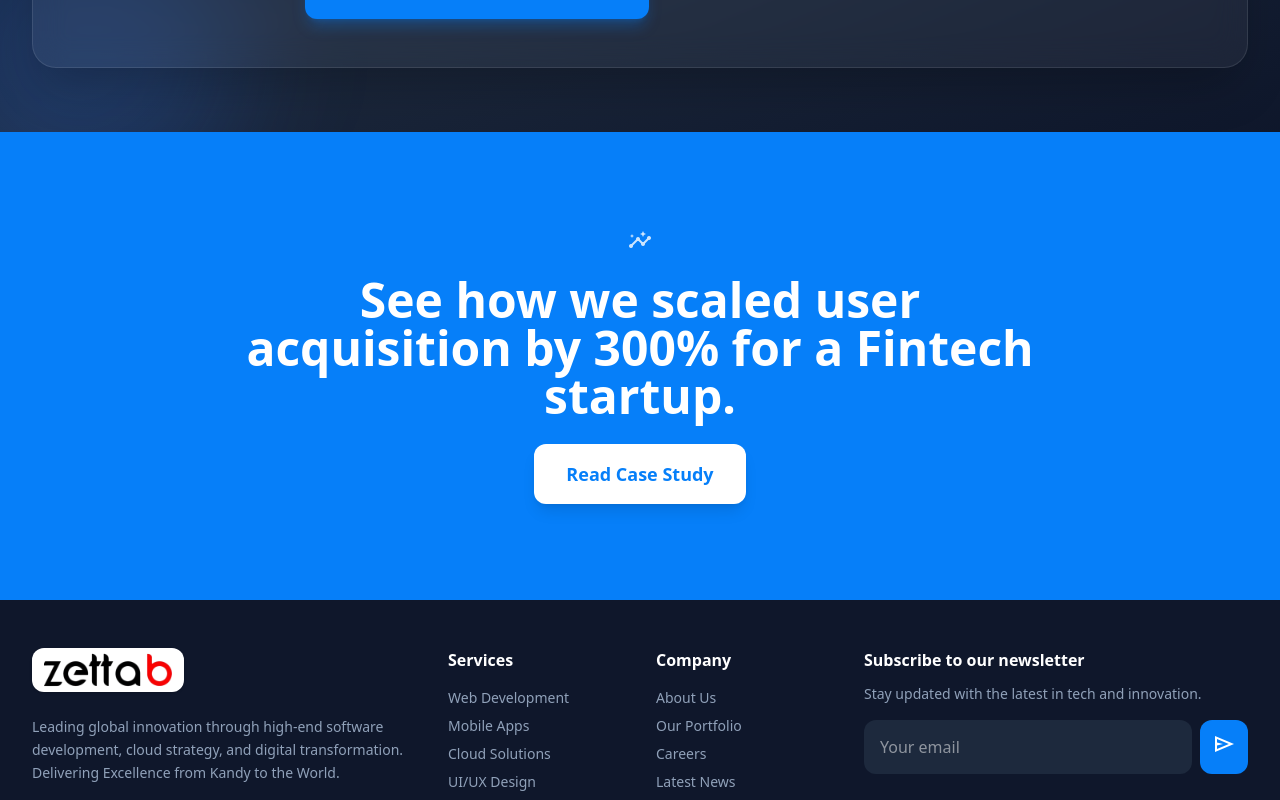
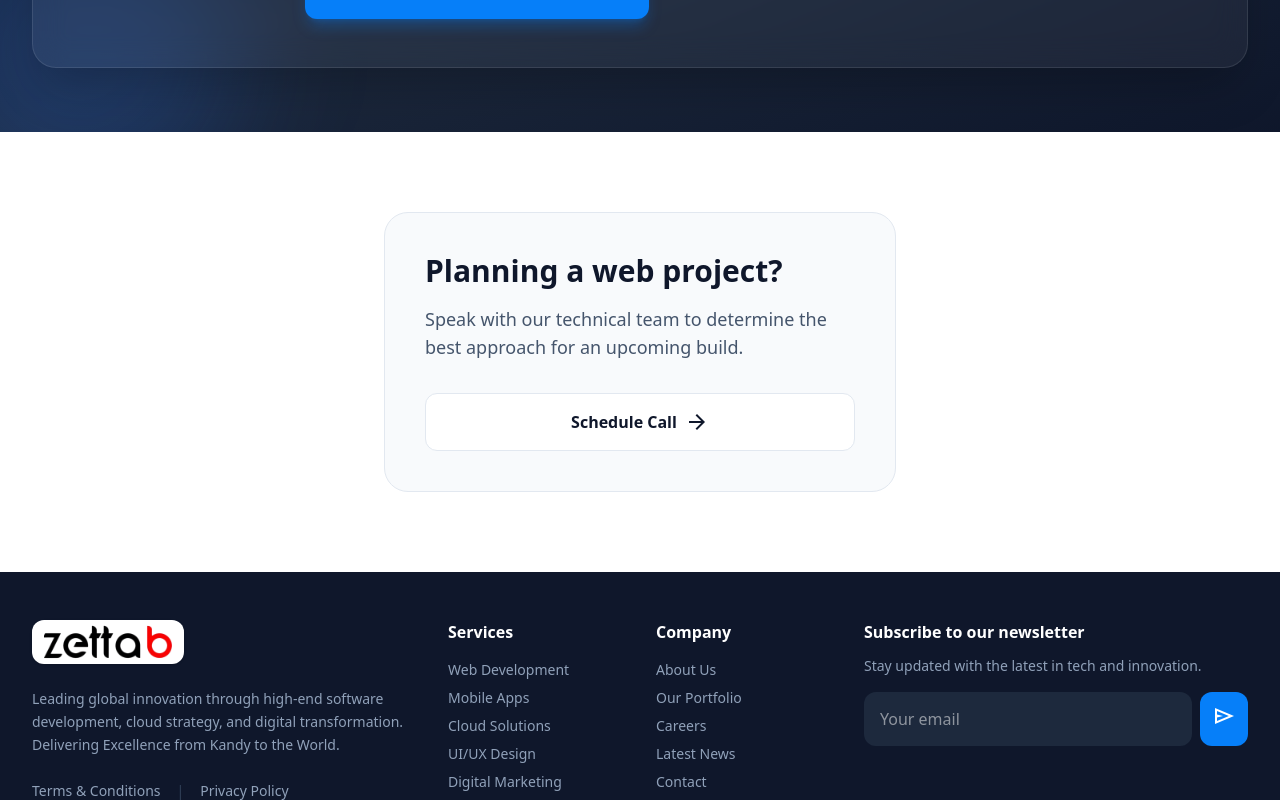
Before and after one commit to UnlimitedCollection/ZettaBSite, a Next.js app: page /digital-marketing in a window 1280 px wide. Shown: the part 2453-3253 px from the top of the page. Built offline with nearby package versions, Linux system fonts and the light colour scheme.

Commit message:
feat: replace case study CTA with project planning CTA on all service pages

```diff
--- a/src/app/cloud-deployments/page.tsx
+++ b/src/app/cloud-deployments/page.tsx
@@ -117,15 +117,6 @@ export default function CloudDeploymentsPage() {
                                 <span className="px-4 py-2 bg-slate-800 rounded-full text-sm font-semibold">Datadog / Prometheus</span>
                             </div>
                         </div>
-
-                        {/* Contact CTA Box */}
-                        <div className="p-8 bg-slate-50 rounded-3xl border border-slate-200">
-                            <h4 className="font-bold text-2xl mb-4">Is your infrastructure holding you back?</h4>
-                            <p className="text-slate-600 mb-6">Let's audit your current setup and identify areas to improve security, lower costs, and increase velocity.</p>
-                            <Link href="/contact" className="w-full flex items-center justify-center gap-2 px-6 py-4 bg-white text-slate-900 border border-slate-200 rounded-xl font-bold hover:border-primary transition-colors">
-                                Schedule Audit <span className="material-symbols-outlined text-sm">arrow_forward</span>
-                            </Link>
-                        </div>
                     </div>
 
                 </div>
@@ -138,14 +129,16 @@ export default function CloudDeploymentsPage() {
                 pdfUrl="/whitepapers/Cloud-Migration.pdf"
             />
 
-            {/* Related Case Study / Banner */}
-            <section className="py-24 bg-primary text-white text-center">
-                <div className="max-w-4xl mx-auto px-4 sm:px-6 lg:px-8">
-                    <span className="material-symbols-outlined text-5xl mb-6 opacity-80">insights</span>
-                    <h2 className="text-3xl md:text-5xl font-black mb-6">Read how we reduced AWS costs by 40% for a SaaS provider.</h2>
-                    <Link href="/case-studies" className="inline-flex items-center gap-2 px-8 py-4 bg-white text-primary rounded-xl font-bold text-lg hover:bg-slate-50 transition-colors shadow-lg">
-                        Read Case Study
-                    </Link>
+            {/* Global Contact CTA Box */}
+            <section className="py-20 bg-white">
+                <div className="max-w-xl mx-auto px-4 sm:px-6 lg:px-8">
+                    <div className="p-8 md:p-10 bg-slate-50 rounded-3xl border border-slate-200">
+                        <h2 className="font-bold text-3xl text-slate-900 mb-4">Planning a web project?</h2>
+                        <p className="text-lg text-slate-600 mb-8">Speak with our technical team to determine the best approach for an upcoming build.</p>
+                        <Link href="/contact" className="w-full flex items-center justify-center gap-2 px-6 py-4 bg-white text-slate-900 border border-slate-200 rounded-xl font-bold hover:border-primary transition-colors">
+                            Schedule Call <span className="material-symbols-outlined text-sm">arrow_forward</span>
+                        </Link>
+                    </div>
                 </div>
             </section>
         </main>
--- a/src/app/digital-marketing/page.tsx
+++ b/src/app/digital-marketing/page.tsx
@@ -118,15 +118,6 @@ export default function DigitalMarketingPage() {
                                 <span className="px-4 py-2 bg-slate-800 rounded-full text-sm font-semibold">Ahrefs</span>
                             </div>
                         </div>
-
-                        {/* Contact CTA Box */}
-                        <div className="p-8 bg-slate-50 rounded-3xl border border-slate-200">
-                            <h4 className="font-bold text-2xl mb-4">Need a Marketing Audit?</h4>
-                            <p className="text-slate-600 mb-6">Let's review your current campaigns and identify areas for immediate improvement.</p>
-                            <Link href="/contact" className="w-full flex items-center justify-center gap-2 px-6 py-4 bg-white text-slate-900 border border-slate-200 rounded-xl font-bold hover:border-primary transition-colors">
-                                Schedule Call <span className="material-symbols-outlined text-sm">arrow_forward</span>
-                            </Link>
-                        </div>
                     </div>
 
                 </div>
@@ -139,14 +130,16 @@ export default function DigitalMarketingPage() {
                 pdfUrl="/whitepapers/Digital-marketing.pdf"
             />
 
-            {/* Related Case Study / Banner */}
-            <section className="py-24 bg-primary text-white text-center">
-                <div className="max-w-4xl mx-auto px-4 sm:px-6 lg:px-8">
-                    <span className="material-symbols-outlined text-5xl mb-6 opacity-80">insights</span>
-                    <h2 className="text-3xl md:text-5xl font-black mb-6">See how we scaled user acquisition by 300% for a Fintech startup.</h2>
-                    <Link href="/case-studies" className="inline-flex items-center gap-2 px-8 py-4 bg-white text-primary rounded-xl font-bold text-lg hover:bg-slate-50 transition-colors shadow-lg">
-                        Read Case Study
-                    </Link>
+            {/* Global Contact CTA Box */}
+            <section className="py-20 bg-white">
+                <div className="max-w-xl mx-auto px-4 sm:px-6 lg:px-8">
+                    <div className="p-8 md:p-10 bg-slate-50 rounded-3xl border border-slate-200">
+                        <h2 className="font-bold text-3xl text-slate-900 mb-4">Planning a web project?</h2>
+                        <p className="text-lg text-slate-600 mb-8">Speak with our technical team to determine the best approach for an upcoming build.</p>
+                        <Link href="/contact" className="w-full flex items-center justify-center gap-2 px-6 py-4 bg-white text-slate-900 border border-slate-200 rounded-xl font-bold hover:border-primary transition-colors">
+                            Schedule Call <span className="material-symbols-outlined text-sm">arrow_forward</span>
+                        </Link>
+                    </div>
                 </div>
             </section>
         </main>
--- a/src/app/mobile-applications/page.tsx
+++ b/src/app/mobile-applications/page.tsx
@@ -117,15 +117,6 @@ export default function MobileApplicationsPage() {
                                 <span className="px-4 py-2 bg-slate-800 rounded-full text-sm font-semibold">Fastlane</span>
                             </div>
                         </div>
-
-                        {/* Contact CTA Box */}
-                        <div className="p-8 bg-slate-50 rounded-3xl border border-slate-200">
-                            <h4 className="font-bold text-2xl mb-4">Need to build a mobile product?</h4>
-                            <p className="text-slate-600 mb-6">Let's discuss the technical requirements and plot the roadmap to v1.0.</p>
-                            <Link href="/contact" className="w-full flex items-center justify-center gap-2 px-6 py-4 bg-white text-slate-900 border border-slate-200 rounded-xl font-bold hover:border-primary transition-colors">
-                                Schedule Call <span className="material-symbols-outlined text-sm">arrow_forward</span>
-                            </Link>
-                        </div>
                     </div>
 
                 </div>
@@ -138,14 +129,16 @@ export default function MobileApplicationsPage() {
                 pdfUrl="/whitepapers/Mobile-app-development.pdf"
             />
 
-            {/* Related Case Study / Banner */}
-            <section className="py-24 bg-primary text-white text-center">
-                <div className="max-w-4xl mx-auto px-4 sm:px-6 lg:px-8">
-                    <span className="material-symbols-outlined text-5xl mb-6 opacity-80">insights</span>
-                    <h2 className="text-3xl md:text-5xl font-black mb-6">See how we built a fintech app handling millions in daily volume.</h2>
-                    <Link href="/case-studies" className="inline-flex items-center gap-2 px-8 py-4 bg-white text-primary rounded-xl font-bold text-lg hover:bg-slate-50 transition-colors shadow-lg">
-                        Read Case Study
-                    </Link>
+            {/* Global Contact CTA Box */}
+            <section className="py-20 bg-white">
+                <div className="max-w-xl mx-auto px-4 sm:px-6 lg:px-8">
+                    <div className="p-8 md:p-10 bg-slate-50 rounded-3xl border border-slate-200">
+                        <h2 className="font-bold text-3xl text-slate-900 mb-4">Planning a web project?</h2>
+                        <p className="text-lg text-slate-600 mb-8">Speak with our technical team to determine the best approach for an upcoming build.</p>
+                        <Link href="/contact" className="w-full flex items-center justify-center gap-2 px-6 py-4 bg-white text-slate-900 border border-slate-200 rounded-xl font-bold hover:border-primary transition-colors">
+                            Schedule Call <span className="material-symbols-outlined text-sm">arrow_forward</span>
+                        </Link>
+                    </div>
                 </div>
             </section>
         </main>
--- a/src/app/services/page.tsx
+++ b/src/app/services/page.tsx
@@ -332,17 +332,14 @@ export default function ServicesPage() {
                 </div>
             </section>
 
-            {/* CTA */}
-            <section className="py-24 bg-primary text-white text-center">
-                <div className="max-w-3xl mx-auto px-4 sm:px-6 lg:px-8">
-                    <h2 className="text-4xl lg:text-5xl font-black mb-6">Need a custom solution not listed here?</h2>
-                    <p className="text-xl text-primary-light mb-10 opacity-90">
-                        Our engineering team thrives on unique challenges. Let's discuss your specific requirements.
-                    </p>
-                    <div className="flex flex-wrap justify-center gap-4">
-                        <Link href="#contact-modal" className="group inline-flex items-center justify-center gap-2 font-bold text-xl text-white hover:text-blue-200 transition-colors">
-                            Get in Touch
-                            <span className="transition-transform duration-300 group-hover:translate-x-1">&rarr;</span>
+            {/* Global Contact CTA Box */}
+            <section className="py-20 bg-white">
+                <div className="max-w-xl mx-auto px-4 sm:px-6 lg:px-8">
+                    <div className="p-8 md:p-10 bg-slate-50 rounded-3xl border border-slate-200">
+                        <h2 className="font-bold text-3xl text-slate-900 mb-4">Planning a web project?</h2>
+                        <p className="text-lg text-slate-600 mb-8">Speak with our technical team to determine the best approach for an upcoming build.</p>
+                        <Link href="/contact" className="w-full flex items-center justify-center gap-2 px-6 py-4 bg-white text-slate-900 border border-slate-200 rounded-xl font-bold hover:border-primary transition-colors">
+                            Schedule Call <span className="material-symbols-outlined text-sm">arrow_forward</span>
                         </Link>
                     </div>
                 </div>
--- a/src/app/software-development/page.tsx
+++ b/src/app/software-development/page.tsx
@@ -118,15 +118,6 @@ export default function SoftwareDevelopmentPage() {
                                 <span className="px-4 py-2 bg-slate-800 rounded-full text-sm font-semibold">Docker</span>
                             </div>
                         </div>
-
-                        {/* Contact CTA Box */}
-                        <div className="p-8 bg-slate-50 rounded-3xl border border-slate-200">
-                            <h4 className="font-bold text-2xl mb-4">Have specific technical requirements?</h4>
-                            <p className="text-slate-600 mb-6">Speak directly with an architect. We'll outline exactly how we'd approach building your system.</p>
-                            <Link href="/contact" className="w-full flex items-center justify-center gap-2 px-6 py-4 bg-white text-slate-900 border border-slate-200 rounded-xl font-bold hover:border-primary transition-colors">
-                                Schedule Call <span className="material-symbols-outlined text-sm">arrow_forward</span>
-                            </Link>
-                        </div>
                     </div>
 
                 </div>
@@ -139,14 +130,16 @@ export default function SoftwareDevelopmentPage() {
                 pdfUrl="/whitepapers/Software-Development-service.pdf"
             />
 
-            {/* Related Case Study / Banner */}
-            <section className="py-24 bg-primary text-white text-center">
-                <div className="max-w-4xl mx-auto px-4 sm:px-6 lg:px-8">
-                    <span className="material-symbols-outlined text-5xl mb-6 opacity-80">insights</span>
-                    <h2 className="text-3xl md:text-5xl font-black mb-6">See how we scaled a trading platform to 50k transactions/sec.</h2>
-                    <Link href="/case-studies" className="inline-flex items-center gap-2 px-8 py-4 bg-white text-primary rounded-xl font-bold text-lg hover:bg-slate-50 transition-colors shadow-lg">
-                        Read Case Study
-                    </Link>
+            {/* Global Contact CTA Box */}
+            <section className="py-20 bg-white">
+                <div className="max-w-xl mx-auto px-4 sm:px-6 lg:px-8">
+                    <div className="p-8 md:p-10 bg-slate-50 rounded-3xl border border-slate-200">
+                        <h2 className="font-bold text-3xl text-slate-900 mb-4">Planning a web project?</h2>
+                        <p className="text-lg text-slate-600 mb-8">Speak with our technical team to determine the best approach for an upcoming build.</p>
+                        <Link href="/contact" className="w-full flex items-center justify-center gap-2 px-6 py-4 bg-white text-slate-900 border border-slate-200 rounded-xl font-bold hover:border-primary transition-colors">
+                            Schedule Call <span className="material-symbols-outlined text-sm">arrow_forward</span>
+                        </Link>
+                    </div>
                 </div>
             </section>
         </main>
--- a/src/app/ui-ux-designs/page.tsx
+++ b/src/app/ui-ux-designs/page.tsx
@@ -120,15 +120,6 @@ export default function UIUXDesignsPage() {
                                 <span className="px-4 py-2 bg-slate-800 rounded-full text-sm font-semibold">Storybook (Tokens)</span>
                             </div>
                         </div>
-
-                        {/* Contact CTA Box */}
-                        <div className="p-8 bg-slate-50 rounded-3xl border border-slate-200">
-                            <h4 className="font-bold text-2xl mb-4">Ready to elevate your product?</h4>
-                            <p className="text-slate-600 mb-6">Let's audit your current interface or start mapping out your next big launch.</p>
-                            <Link href="/contact" className="w-full flex items-center justify-center gap-2 px-6 py-4 bg-white text-slate-900 border border-slate-200 rounded-xl font-bold hover:border-primary transition-colors">
-                                Schedule Call <span className="material-symbols-outlined text-sm">arrow_forward</span>
-                            </Link>
-                        </div>
                     </div>
 
                 </div>
@@ -141,14 +132,16 @@ export default function UIUXDesignsPage() {
                 pdfUrl="/whitepapers/UIUX.pdf"
             />
 
-            {/* Related Case Study / Banner */}
-            <section className="py-24 bg-primary text-white text-center">
-                <div className="max-w-4xl mx-auto px-4 sm:px-6 lg:px-8">
-                    <span className="material-symbols-outlined text-5xl mb-6 opacity-80">insights</span>
-                    <h2 className="text-3xl md:text-5xl font-black mb-6">See how a UX redesign increased cart conversion by 45%.</h2>
-                    <Link href="/case-studies" className="inline-flex items-center gap-2 px-8 py-4 bg-white text-primary rounded-xl font-bold text-lg hover:bg-slate-50 transition-colors shadow-lg">
-                        Read Case Study
-                    </Link>
+            {/* Global Contact CTA Box */}
+            <section className="py-20 bg-white">
+                <div className="max-w-xl mx-auto px-4 sm:px-6 lg:px-8">
+                    <div className="p-8 md:p-10 bg-slate-50 rounded-3xl border border-slate-200">
+                        <h2 className="font-bold text-3xl text-slate-900 mb-4">Planning a web project?</h2>
+                        <p className="text-lg text-slate-600 mb-8">Speak with our technical team to determine the best approach for an upcoming build.</p>
+                        <Link href="/contact" className="w-full flex items-center justify-center gap-2 px-6 py-4 bg-white text-slate-900 border border-slate-200 rounded-xl font-bold hover:border-primary transition-colors">
+                            Schedule Call <span className="material-symbols-outlined text-sm">arrow_forward</span>
+                        </Link>
+                    </div>
                 </div>
             </section>
         </main>
--- a/src/app/web-development/page.tsx
+++ b/src/app/web-development/page.tsx
@@ -116,15 +116,6 @@ export default function WebDevelopmentPage() {
                                 ))}
                             </div>
                         </div>
-
-                        {/* Contact CTA Box */}
-                        <div className="p-8 bg-slate-50 rounded-3xl border border-slate-200">
-                            <h4 className="font-bold text-2xl mb-4">Planning a web project?</h4>
-                            <p className="text-slate-600 mb-6">Speak with our technical team to determine the best approach for an upcoming build.</p>
-                            <Link href="/contact" className="w-full flex items-center justify-center gap-2 px-6 py-4 bg-white text-slate-900 border border-slate-200 rounded-xl font-bold hover:border-primary transition-colors">
-                                Schedule Call <span className="material-symbols-outlined text-sm">arrow_forward</span>
-                            </Link>
-                        </div>
                     </div>
 
                 </div>
@@ -137,14 +128,16 @@ export default function WebDevelopmentPage() {
                 pdfUrl="/whitepapers/Web-Development.pdf"
             />
 
-            {/* Related Case Study / Banner */}
-            <section className="py-24 bg-primary text-white text-center">
-                <div className="max-w-4xl mx-auto px-4 sm:px-6 lg:px-8">
-                    <span className="material-symbols-outlined text-5xl mb-6 opacity-80">insights</span>
-                    <h2 className="text-3xl md:text-5xl font-black mb-6">See how we rebuilt an enterprise SaaS dashboard in Next.js.</h2>
-                    <Link href="/case-studies" className="inline-flex items-center gap-2 px-8 py-4 bg-white text-primary rounded-xl font-bold text-lg hover:bg-slate-50 transition-colors shadow-lg">
-                        Read Case Study
-                    </Link>
+            {/* Global Contact CTA Box */}
+            <section className="py-20 bg-white">
+                <div className="max-w-xl mx-auto px-4 sm:px-6 lg:px-8">
+                    <div className="p-8 md:p-10 bg-slate-50 rounded-3xl border border-slate-200">
+                        <h2 className="font-bold text-3xl text-slate-900 mb-4">Planning a web project?</h2>
+                        <p className="text-lg text-slate-600 mb-8">Speak with our technical team to determine the best approach for an upcoming build.</p>
+                        <Link href="/contact" className="w-full flex items-center justify-center gap-2 px-6 py-4 bg-white text-slate-900 border border-slate-200 rounded-xl font-bold hover:border-primary transition-colors">
+                            Schedule Call <span className="material-symbols-outlined text-sm">arrow_forward</span>
+                        </Link>
+                    </div>
                 </div>
             </section>
         </main>
```
Also changed, not shown: 1 other file (tests, documents, lock files or other folders).
